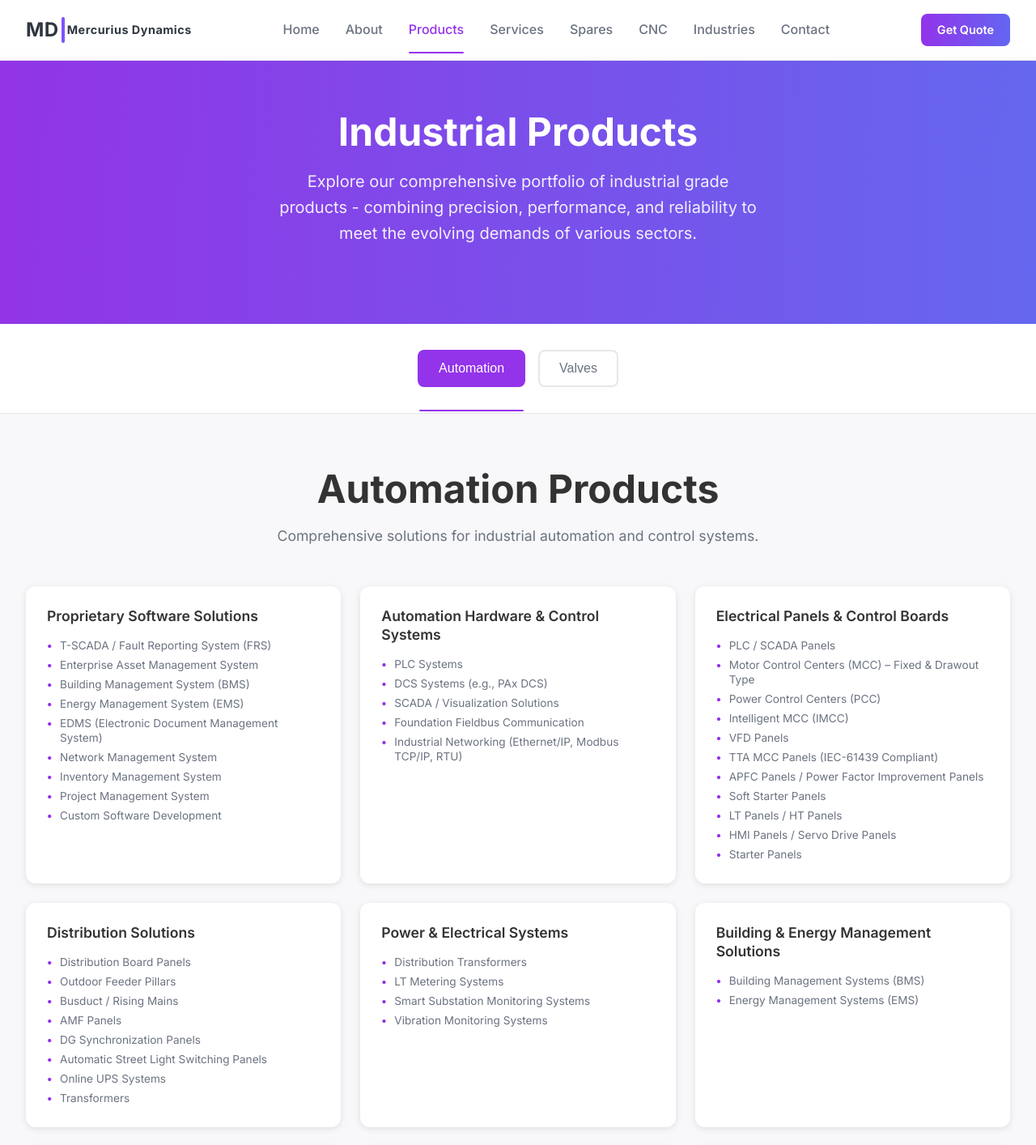
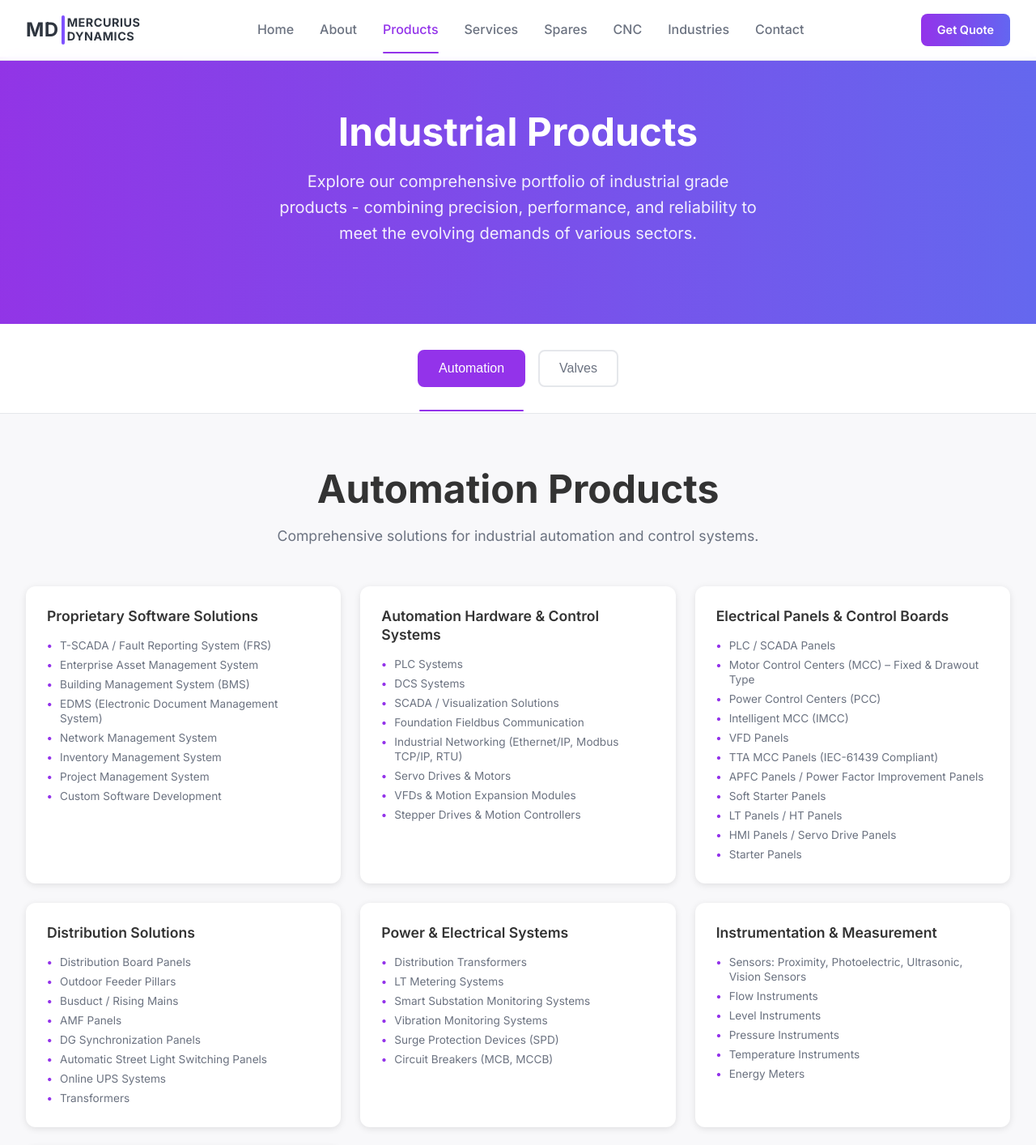
Before and after one commit to vaibhav211002/mercurius-dynamics-landing-page, a React (Create React App) app: page /products in a window 1280 px wide. Shown: the top 1414 px of the page at 81% size. Built offline with nearby package versions, Linux system fonts and the light colour scheme.

Commit message:
added/removed content from products-automation

```diff
--- a/src/components/Header.css
+++ b/src/components/Header.css
@@ -49,7 +49,7 @@
 
 .logo-separator {
   width: 4px;
-  height: 32px;
+  height: 36px;
   margin-left: 3px;
   background: #7F52FF;
   border-radius: 2px;
@@ -57,11 +57,22 @@
 }
 
 .logo-full-name {
+  display: flex;
+  flex-direction: column;
+  line-height: 1.1;
+}
+
+.logo-line-1,
+.logo-line-2 {
   font-size: 0.9rem;
   font-weight: 700;
   color: #2F3640;
   letter-spacing: 0.5px;
-  line-height: 1.1;
+  text-transform: uppercase;
+}
+
+.logo-line-1 {
+  margin-bottom: 1px;
 }
 
 /* Desktop Navigation */
--- a/src/components/Header.js
+++ b/src/components/Header.js
@@ -64,7 +64,10 @@ const Header = () => {
           <Link to="/" className="logo">
             <div className="logo-abbreviation">MD</div>
             <div className="logo-separator"></div>
-            <div className="logo-full-name">Mercurius Dynamics</div>
+            <div className="logo-full-name">
+              <div className="logo-line-1">MERCURIUS</div>
+              <div className="logo-line-2">DYNAMICS</div>
+            </div>
           </Link>
 
           {/* Desktop Navigation */}
--- a/src/pages/HomePage.css
+++ b/src/pages/HomePage.css
@@ -382,7 +382,6 @@
   margin-top: 0.3rem;
 }
 
-/* Grid Layout */
 /* Grid Layout */
 .industries-grid {
   display: grid;
@@ -413,7 +412,7 @@
   cursor: pointer;
   border: 2px solid transparent;
   background-clip: padding-box;
-  min-height: 10px;
+  min-height: 5px;
 }
 
 .industry-card:hover {
--- a/src/pages/ProductsPage.js
+++ b/src/pages/ProductsPage.js
@@ -53,28 +53,6 @@ const ProductsPage = () => {
   const categories = ['Automation', 'Valves'];
 
   // ✅ Brand Logos per Category
-  const brands = {
-    'Automation': [
-      { name: 'ABB', logo: abblogo },
-      { name: 'Siemens', logo: siemenslogo },
-      { name: 'Rockwell Automation', logo: rockwelllogo },
-      { name: 'Allen-Bradley', logo: allenbradleylogo },
-      { name: 'Schneider', logo: schneider },
-      { name: 'Mitsubishi', logo: mitsubishi },
-    ],
-    'Valves': [
-      { name: 'ABB', logo: abblogo },
-      { name: 'Siemens', logo: siemenslogo },
-      { name: 'Rockwell Automation', logo: rockwelllogo },
-      { name: 'Allen-Bradley', logo: allenbradleylogo },
-      { name: 'Schneider', logo: schneider },
-      { name: 'Mitsubishi', logo: mitsubishi },
-      { name: 'Omron', logo: omron },
-      { name: 'Honeywell', logo: honeywell },
-      { name: 'GE', logo: ge },
-      { name: 'Yaskawa', logo: yaskawa },
-    ]
-  };
 
   // ✅ Product Details
   const productCategories = {
@@ -227,7 +205,6 @@ const ProductsPage = () => {
                   "T-SCADA / Fault Reporting System (FRS)",
                   "Enterprise Asset Management System",
                   "Building Management System (BMS)",
-                  "Energy Management System (EMS)",
                   "EDMS (Electronic Document Management System)",
                   "Network Management System",
                   "Inventory Management System",
@@ -239,10 +216,13 @@ const ProductsPage = () => {
                 title: "Automation Hardware & Control Systems",
                 items: [
                   "PLC Systems",
-                  "DCS Systems (e.g., PAx DCS)",
+                  "DCS Systems",
                   "SCADA / Visualization Solutions",
                   "Foundation Fieldbus Communication",
-                  "Industrial Networking (Ethernet/IP, Modbus TCP/IP, RTU)"
+                  "Industrial Networking (Ethernet/IP, Modbus TCP/IP, RTU)",
+                  "Servo Drives & Motors",
+                  "VFDs & Motion Expansion Modules",
+                  "Stepper Drives & Motion Controllers"
                 ]
               },
               {
@@ -280,22 +260,9 @@ const ProductsPage = () => {
                   "Distribution Transformers",
                   "LT Metering Systems",
                   "Smart Substation Monitoring Systems",
-                  "Vibration Monitoring Systems"
-                ]
-              },
-              {
-                title: "Building & Energy Management Solutions",
-                items: [
-                  "Building Management Systems (BMS)",
-                  "Energy Management Systems (EMS)"
-                ]
-              },
-              {
-                title: "Drives & Motion Products",
-                items: [
-                  "Servo Drives & Motors",
-                  "VFDs & Motion Expansion Modules",
-                  "Stepper Drives & Motion Controllers"
+                  "Vibration Monitoring Systems",
+                  "Surge Protection Devices (SPD)",
+                  "Circuit Breakers (MCB, MCCB)"
                 ]
               },
               {
@@ -307,22 +274,6 @@ const ProductsPage = () => {
                   "Pressure Instruments",
                   "Temperature Instruments",
                   "Energy Meters"
-                ]
-              },
-              {
-                title: "Safety & Protection Equipment",
-                items: [
-                  "Safety Relays, Controllers, Light Curtains",
-                  "Surge Protection Devices (SPD)",
-                  "Circuit Breakers (MCB, MCCB)"
-                ]
-              },
-              {
-                title: "Cables & Connectivity Solutions",
-                items: [
-                  "Industrial Power & Control Cables",
-                  "Communication Cables (Profibus, Ethernet, Fiber Optics)",
-                  "Connectors, Terminal Blocks, Cable Glands"
                 ]
               },
               {
```
